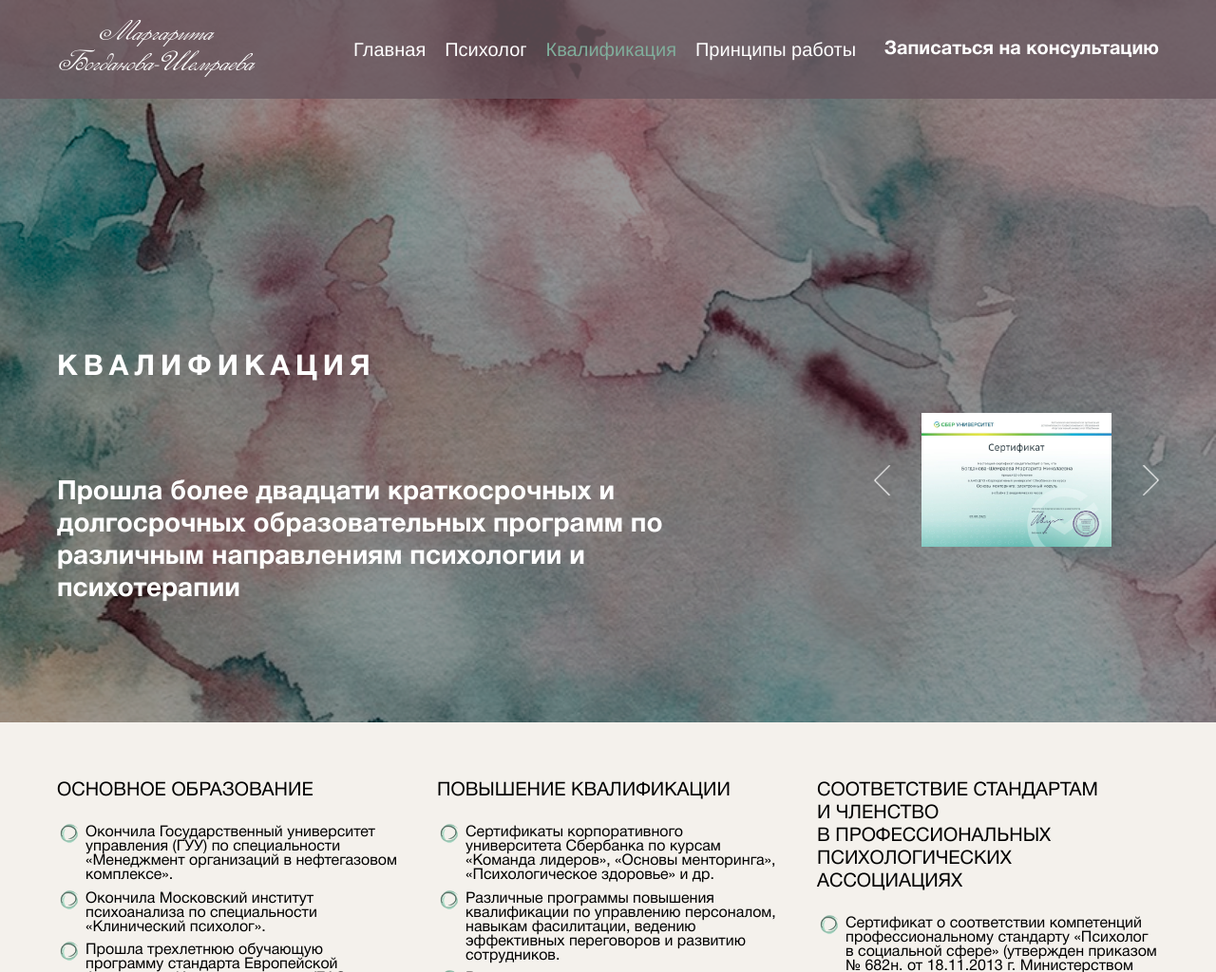
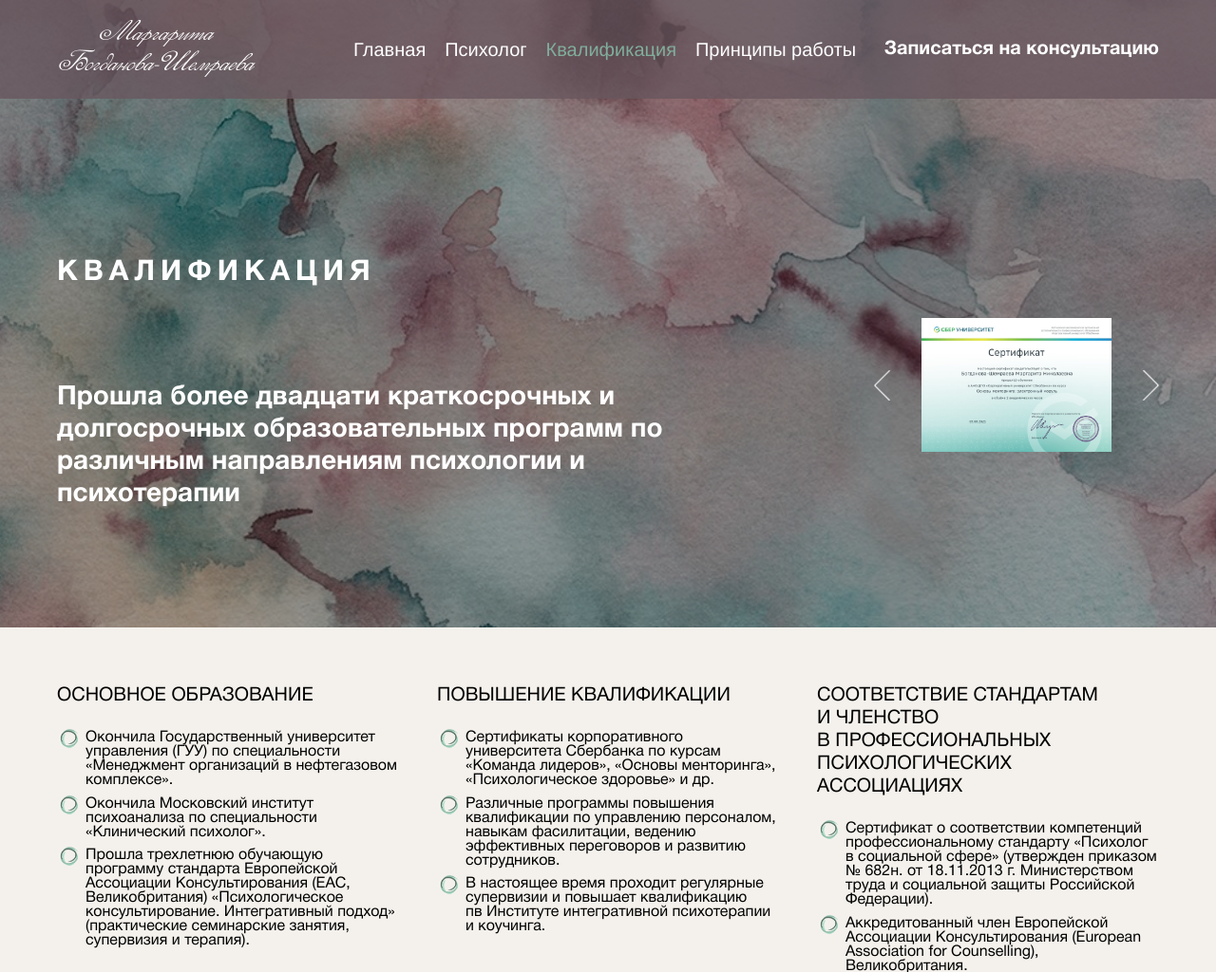
Before and after one commit to icangoodjob/psycholog, a PHP site: page /experience.html in a window 1280 px wide. Shown: the top 1024 px of the page at 95% size. Run offline with PHP 8.4, Linux system fonts and the light colour scheme; some libraries are stand-ins or nearby versions.

Commit message:
experience bg

```diff
--- a/css/styles.css
+++ b/css/styles.css
@@ -594,7 +594,7 @@ header.root .menu-toggle svg {
         background: url(../images/experience/bg.png) no-repeat;
         background-size: cover;
         background-position: 100% 30%;
-        padding-top: 350px;
+        padding-top: 250px;
         padding-bottom: 100px;
         position: relative;
     }
```
Also changed, not shown: images/experience/bg.png.
